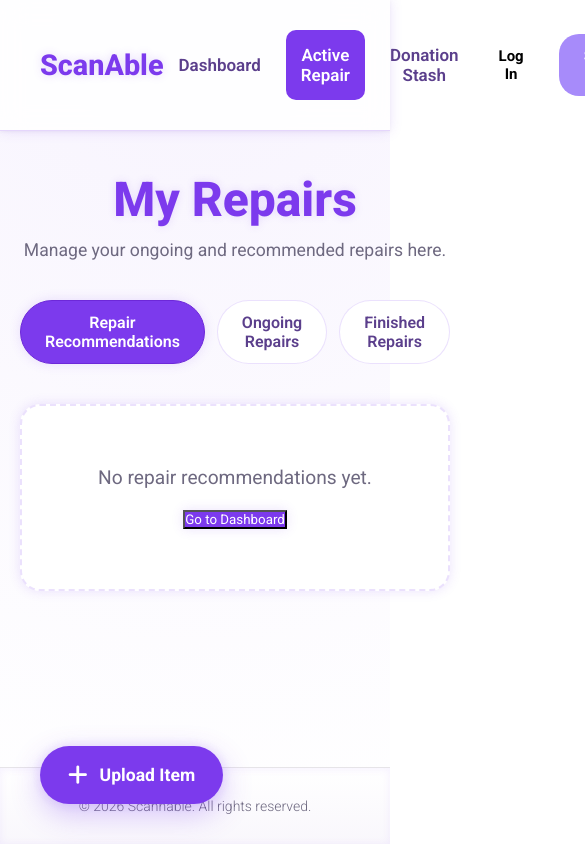
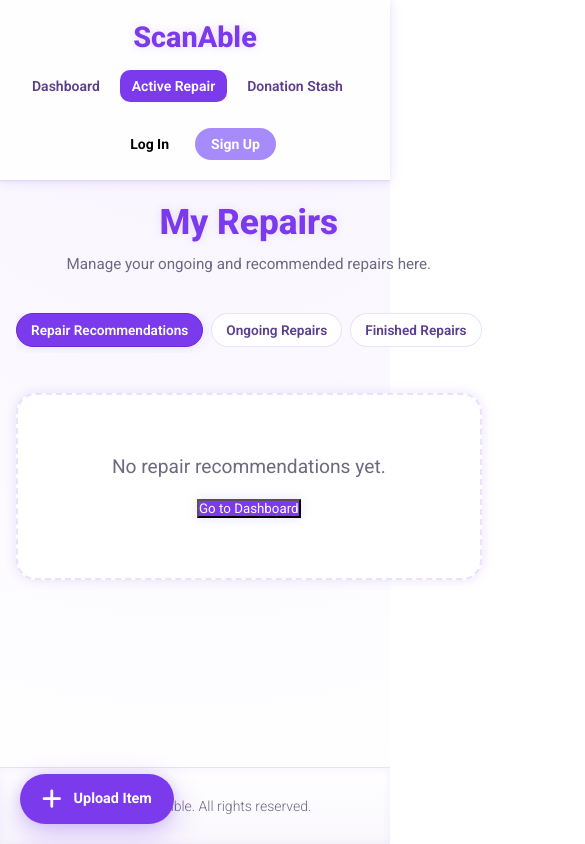
Before and after one commit to BrianC0des/Team-AiAi-2026, a website with bundled scripts: page frontend/public/pages/user/pages/activeRepair.html in a window 390 px wide. Shown: the top 844 px of the page, 585 px wide, since content can reach past the window. Built offline with nearby package versions, Linux system fonts and the light colour scheme; no server answers.

Commit message:
fix: replace confirm dialog with custom modal, prevent login popup after login, and optimize mobile responsiveness across pages

```diff
--- a/frontend/public/pages/user/scripts/shared-components.js
+++ b/frontend/public/pages/user/scripts/shared-components.js
@@ -423,7 +423,7 @@ const bindGoogleAuth = () => {
               let itemsToSync = localItems;
 
               if (localItems.length > 0) {
-                const shouldMigrate = confirm("We detected some items you uploaded as a guest. Do you want to sync and migrate them to your account? Click OK to merge them, or Cancel to keep only your existing account items.");
+                const shouldMigrate = await promptSyncMigration();
                 if (!shouldMigrate) {
                   itemsToSync = [];
                 }
@@ -770,3 +770,47 @@ window.showImpactCard = (item, action) => {
 
   impactModal.classList.add('active');
 };
+
+const syncConfirmModalHTML = `
+<div class="modal-overlay" id="syncConfirmModal">
+  <div class="modal" style="width: min(420px, 92%); padding: 24px;">
+    <h2 style="margin-top: 0; margin-bottom: 14px; color: var(--primary-violet); font-size: 1.5rem; font-weight: 800; text-align: center;">Sync Progress</h2>
+    <div class="modal-body" style="margin-bottom: 24px;">
+      <p style="margin: 0; line-height: 1.5; color: var(--text-main); font-size: 0.95rem; text-align: center;">We detected some items you uploaded as a guest. Do you want to sync and migrate them to your account?</p>
+      <p style="margin-top: 12px; font-size: 0.8rem; color: var(--text-muted); line-height: 1.4; text-align: center;">Click <strong>Sync & Merge</strong> to combine them, or <strong>Keep Existing</strong> to keep only your existing account items.</p>
+    </div>
+    <div class="modal-actions" style="display: flex; flex-direction: row; gap: 12px;">
+      <button type="button" class="submit-btn" id="syncConfirmBtn" style="flex: 1; margin: 0; padding: 12px; border-radius: 12px; font-weight: 700; font-size: 0.9rem; border: none; cursor: pointer; transition: all 0.2s; text-align: center; background: var(--submit-btn-background); color: white;">Sync & Merge</button>
+      <button type="button" class="btn-secondary" id="syncCancelBtn" style="flex: 1; margin: 0; padding: 12px; border-radius: 12px; font-weight: 700; font-size: 0.9rem; border: 1px solid var(--border-color); cursor: pointer; transition: all 0.2s; text-align: center; background: #f5f3ff; color: var(--text-main);">Keep Existing</button>
+    </div>
+  </div>
+</div>
+`;
+
+export const promptSyncMigration = () => {
+  return new Promise((resolve) => {
+    let modal = document.getElementById('syncConfirmModal');
+    if (!modal) {
+      document.body.insertAdjacentHTML('beforeend', syncConfirmModalHTML);
+      modal = document.getElementById('syncConfirmModal');
+    }
+
+    const confirmBtn = document.getElementById('syncConfirmBtn');
+    const cancelBtn = document.getElementById('syncCancelBtn');
+
+    const cleanUpAndResolve = (result) => {
+      modal.classList.remove('active');
+      setTimeout(() => {
+        modal.remove();
+      }, 300);
+      resolve(result);
+    };
+
+    confirmBtn.onclick = () => cleanUpAndResolve(true);
+    cancelBtn.onclick = () => cleanUpAndResolve(false);
+
+    setTimeout(() => {
+      modal.classList.add('active');
+    }, 10);
+  });
+};
--- a/frontend/public/pages/user/style/active-repair.css
+++ b/frontend/public/pages/user/style/active-repair.css
@@ -615,3 +615,94 @@ footer {
 .modal-actions .btn-secondary:hover {
   background: #ede4ff;
 }
+
+@media (max-width: 680px) {
+  #Header {
+    flex-direction: column;
+    align-items: stretch;
+    gap: 16px;
+    padding: 20px;
+  }
+
+  #Header h1 {
+    text-align: center;
+    margin: 0;
+  }
+
+  #NavButtons {
+    display: flex;
+    overflow-x: auto;
+    white-space: nowrap;
+    gap: 8px;
+    padding-bottom: 6px;
+    scrollbar-width: none;
+    -ms-overflow-style: none;
+  }
+
+  #NavButtons::-webkit-scrollbar {
+    display: none;
+  }
+
+  #NavButtons button {
+    padding: 8px 12px;
+    font-size: 14px;
+    flex-shrink: 0;
+  }
+
+  #UserAccount {
+    justify-content: center;
+    width: 100%;
+    margin-top: 4px;
+  }
+
+  #UserAccount button {
+    padding: 8px 16px;
+    font-size: 14px;
+  }
+
+  .repair-container {
+    margin: 20px auto;
+    padding: 0 16px;
+  }
+
+  .repair-header h1 {
+    font-size: 2.2rem;
+  }
+
+  .repair-header p {
+    font-size: 0.95rem;
+  }
+
+  .repair-tabs {
+    display: flex;
+    overflow-x: auto;
+    white-space: nowrap;
+    gap: 8px;
+    padding-bottom: 6px;
+    scrollbar-width: none;
+    -ms-overflow-style: none;
+    justify-content: flex-start;
+  }
+
+  .repair-tabs::-webkit-scrollbar {
+    display: none;
+  }
+
+  .tab-btn {
+    padding: 8px 14px;
+    font-size: 0.85rem;
+    flex-shrink: 0;
+  }
+
+  .repair-grid {
+    grid-template-columns: 1fr;
+    gap: 20px;
+  }
+
+  .floating-upload-btn {
+    bottom: 20px;
+    left: 20px;
+    padding: 14px 22px;
+    font-size: 0.9rem;
+  }
+}
--- a/frontend/public/pages/user/style/donationStash.css
+++ b/frontend/public/pages/user/style/donationStash.css
@@ -803,11 +803,51 @@ footer {
 @media (max-width: 680px) {
     #Header {
         flex-direction: column;
-        align-items: flex-start;
+        align-items: stretch;
         gap: 16px;
+        padding: 20px;
     }
+
+    #Header h1 {
+        text-align: center;
+        margin: 0;
+    }
+
+    #NavButtons {
+        display: flex;
+        overflow-x: auto;
+        white-space: nowrap;
+        gap: 8px;
+        padding-bottom: 6px;
+        scrollbar-width: none;
+        -ms-overflow-style: none;
+    }
+
+    #NavButtons::-webkit-scrollbar {
+        display: none;
+    }
+
+    #NavButtons button {
+        padding: 8px 12px;
+        font-size: 14px;
+        flex-shrink: 0;
+    }
+
+    #UserAccount {
+        justify-content: center;
+        width: 100%;
+        margin-top: 4px;
+    }
+
+    #UserAccount button {
+        padding: 8px 16px;
+        font-size: 14px;
+    }
+
     .floating-upload-btn {
         bottom: 20px;
         left: 20px;
+        padding: 14px 22px;
+        font-size: 0.9rem;
     }
 }
--- a/frontend/public/pages/user/style/user-home.css
+++ b/frontend/public/pages/user/style/user-home.css
@@ -923,25 +923,63 @@ footer {
     padding: 30px 0;
 }
 
-@media (max-width: 960px) {
-    .summary-grid {
-        grid-template-columns: repeat(2, minmax(160px, 1fr));
-    }
-}
-
 @media (max-width: 680px) {
     #Header {
         flex-direction: column;
-        align-items: flex-start;
+        align-items: stretch;
         gap: 16px;
+        padding: 20px;
+    }
+
+    #Header h1 {
+        text-align: center;
+        margin: 0;
+    }
+
+    #NavButtons {
+        display: flex;
+        overflow-x: auto;
+        white-space: nowrap;
+        gap: 8px;
+        padding-bottom: 6px;
+        scrollbar-width: none;
+        -ms-overflow-style: none;
+    }
+
+    #NavButtons::-webkit-scrollbar {
+        display: none;
+    }
+
+    #NavButtons button {
+        padding: 8px 12px;
+        font-size: 14px;
+        flex-shrink: 0;
+    }
+
+    #UserAccount {
+        justify-content: center;
+        width: 100%;
+        margin-top: 4px;
+    }
+
+    #UserAccount button {
+        padding: 8px 16px;
+        font-size: 14px;
     }
 
     .summary-grid {
         grid-template-columns: 1fr;
+        gap: 16px;
+    }
+
+    .history-table-wrapper {
+        margin: 0 -20px;
+        padding: 0 20px;
+        overflow-x: auto;
     }
 
     .history-table {
-        min-width: 100%;
+        min-width: 600px;
     }
 
     .detail-grid {
```
Also changed, not shown: frontend/public/pages/user/scripts/user-home.js (+23 -9 lines).
